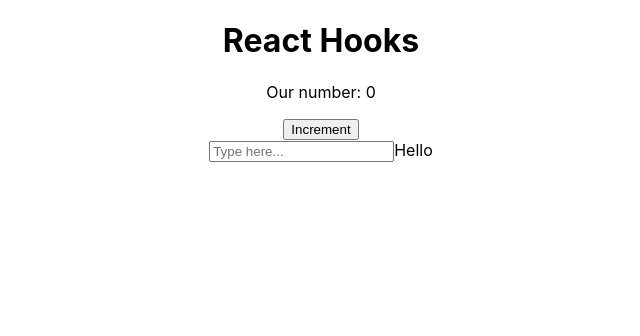
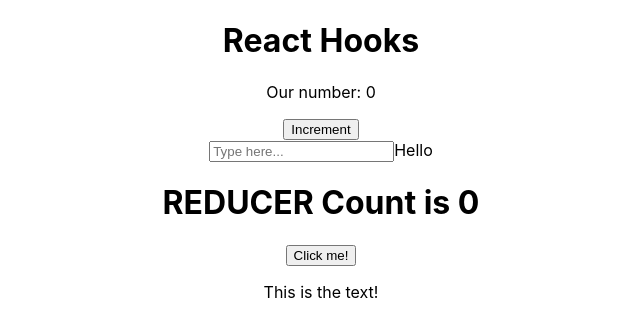
Before and after one commit to SuKaiwen/React-Hooks, a React (Create React App) app: page / in a window 1280 px wide. Shown: the top 336 px of the page, without its empty margins (319-959 px from the left). Built offline with nearby package versions, Linux system fonts and the light colour scheme.

Commit message:
useReducer

```diff
--- a/src/App.js
+++ b/src/App.js
@@ -2,12 +2,14 @@ import logo from './logo.svg';
 import './App.css';
 
 import StateTutorial from './Components/StateTutorial';
+import ReducerTutorial from './Components/ReducerTutorial';
 
 function App() {
   return (
     <div className="App">
       <h1>React Hooks</h1>
       <StateTutorial />
+      <ReducerTutorial />
     </div>
   );
 }
--- /dev/null
+++ b/src/Components/ReducerTutorial.js
@@ -0,0 +1,54 @@
+import React, {useReducer} from 'react';
+
+const ReducerTutorial = () => {
+
+    // The useReducer hook is similar to the
+    // useState hook. They are interchangable...
+    // The benefit of using the useReducer hook
+    // is that we have a single system that collects
+    // every state
+
+    // state code
+    // const [count, setCount] = useState(0);
+    // const [text, setText] = useState(true);
+
+    // we need to make a function that manages our states
+    // takes two args: 1) state and 2) action
+    // the action is the way of what we are trying to do
+    const reducer = (state, action) => {
+        switch(action.type){
+            case "INCREMENT":
+                return {count: state.count + 1, show: state.show};
+            case "toggleShow":
+                return {count: state.count, show: !state.show};
+            default:
+                return {count: state.count, show: state.show};
+        }
+    };
+
+    // useReducer example
+    // Uses an object
+    // syntax is useReducer(reducer function, {init val});
+    const [state, dispatch] = useReducer(reducer, {
+        count: 0,
+        show: true,
+    });
+
+    return (
+        <div>
+            <h1>REDUCER Count is {state.count}</h1>
+            <button
+                onClick={
+                    () => {
+                        dispatch({type: "INCREMENT"});
+                        dispatch({type: "toggleShow"});
+                    }
+                }
+            >Click me!
+            </button>
+            {state.show && <p>This is the text!</p>}
+        </div>
+    );
+};
+
+export default ReducerTutorial;
```
